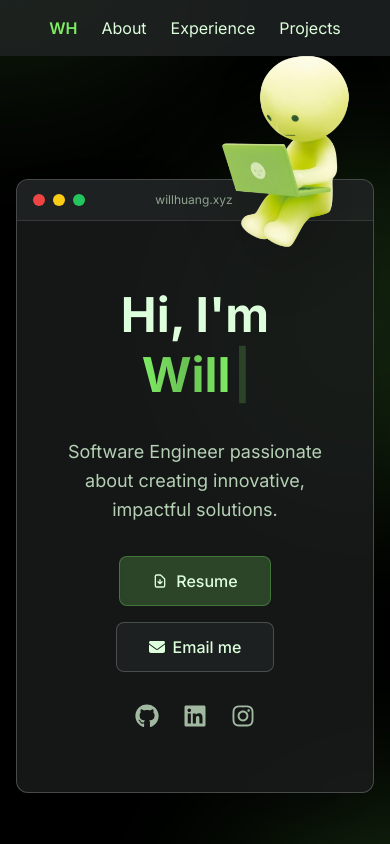
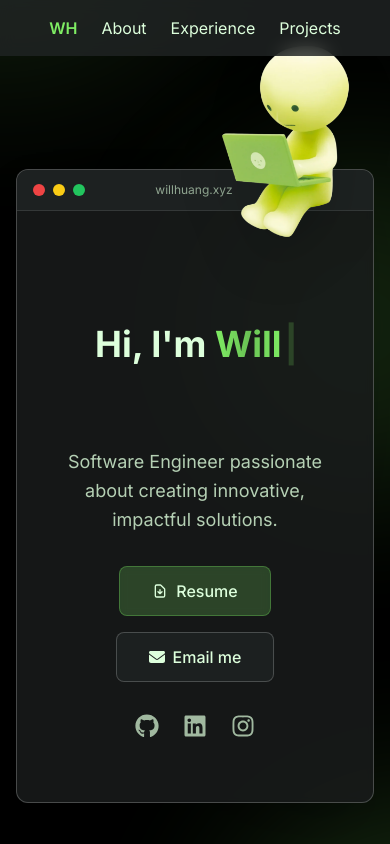
Before and after one commit to williamhuang3/willhuang-website, a Next.js app: page / in a window 390 px wide. Shown: the top 844 px of the page. Built offline with nearby package versions, Linux system fonts and the light colour scheme.

Commit message:
fix mobile overflow

```diff
--- a/src/components/Hero.tsx
+++ b/src/components/Hero.tsx
@@ -52,13 +52,15 @@ export default function Hero() {
             initial={{ opacity: 0, y: 20 }}
             animate={{ opacity: 1, y: 0 }}
             transition={{ delay: 0.2 }}
-            className="text-5xl md:text-7xl font-bold leading-tight"
+            className="text-4xl md:text-7xl font-bold leading-tight min-h-[140px] md:min-h-[160px] flex flex-col items-center justify-center"
           >
-            Hi, I&apos;m{' '}
-            <span className="bg-gradient-to-r from-primary via-primary/80 to-primary bg-clip-text text-transparent">
-              {text}
+            <span className="text-center">
+              Hi, I&apos;m{' '}
+              <span className="bg-gradient-to-r from-primary via-primary/80 to-primary bg-clip-text text-transparent">
+                {text}
+              </span>
+              <Cursor cursorStyle="|" cursorColor="#7FED64" />
             </span>
-            <Cursor cursorStyle="|" cursorColor="#7FED64" />
           </motion.h1>
 
           <motion.p
```
